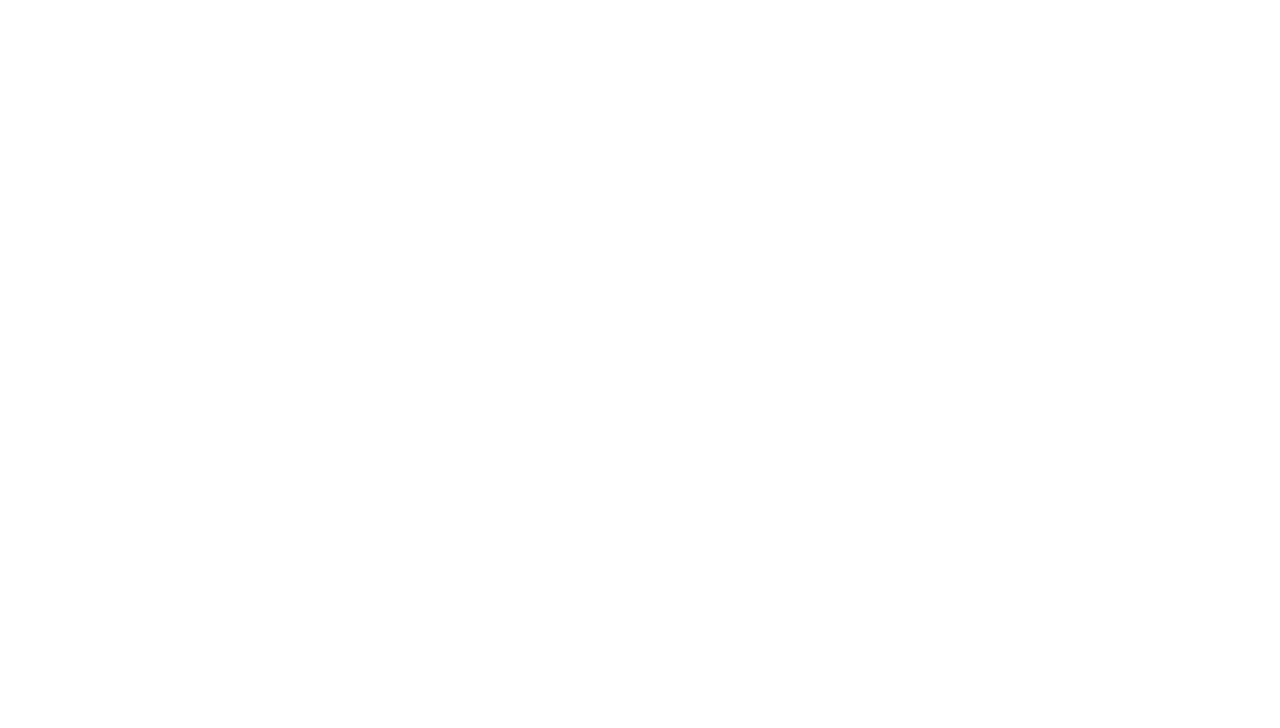
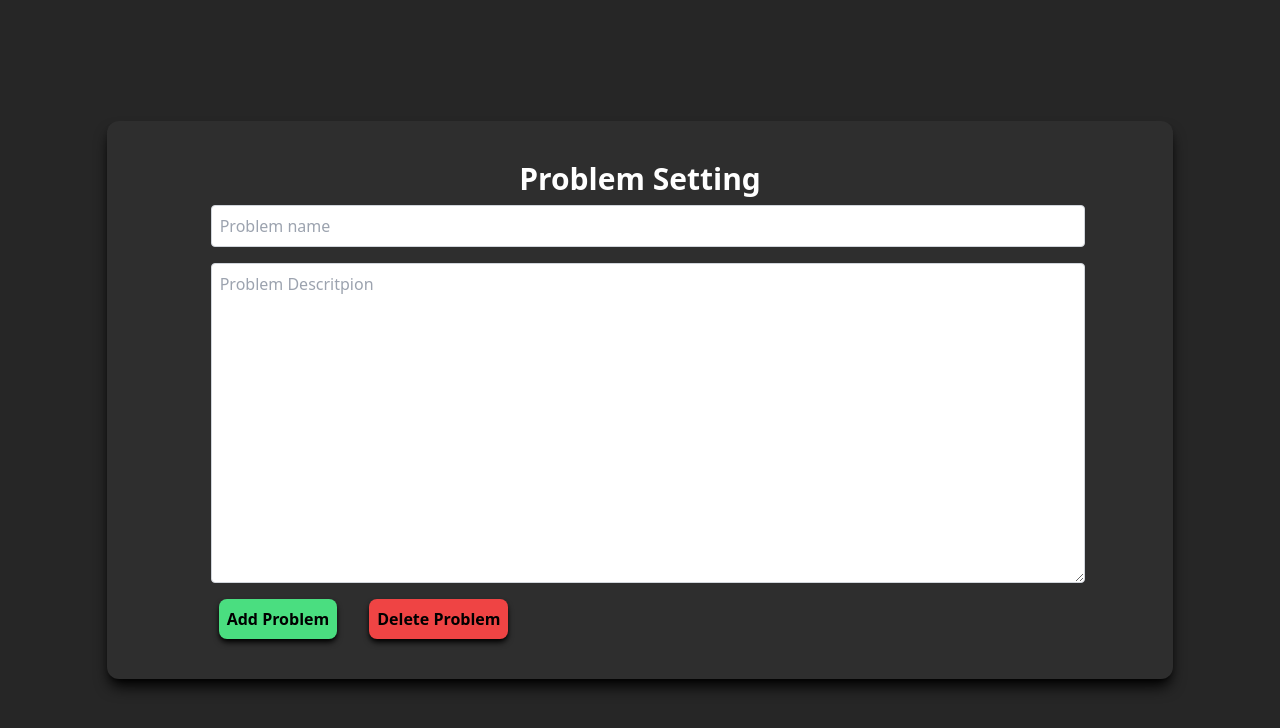
Before and after one commit to Kunal-0919/Online-Judge, a React (Vite) app in the folder frontend/: page /addproblem in a window 1280 px wide. Before the commit this address had no page. Shown: the top 728 px of the page. Built offline with nearby package versions, Linux system fonts and the light colour scheme.

Commit message:
minor changes

```diff
--- a/frontend/src/App.jsx
+++ b/frontend/src/App.jsx
@@ -1,12 +1,14 @@
 import { Routes, Route, Link } from "react-router-dom";
 import Login from "./components/login";
 import Signup from "./components/Signup";
+import CreateProblemModerator from "./components/addProblem";
 function App() {
   return (
     <>
       <Routes>
         <Route path="/login" element={<Login />} />
         <Route path="/signup" element={<Signup />} />
+        <Route path="/addproblem" element={<CreateProblemModerator />} />
       </Routes>
     </>
   );
--- /dev/null
+++ b/frontend/src/components/addProblem.jsx
@@ -0,0 +1,53 @@
+import LogoComponent from "./LogoComponent";
+import { useEffect, useState } from "react";
+function CreateProblemModerator() {
+  const [problemName, setProblemName] = useState("");
+  const [problemDesc, setProblemDesc] = useState("");
+  const [addTC, setAddTC] = useState(false);
+
+  return (
+    <>
+      <div className="flex items-center justify-center min-h-screen bg-primary">
+        <div className="bg-secondary shadow-lg shadow-black rounded-xl px-24 py-10 w-10/12">
+          <h1 className="text-3xl text-white text-center font-extrabold">
+            Problem Setting
+          </h1>
+          <input
+            type="text"
+            name="problem-name"
+            id="problem-name"
+            // value={problemName}
+            className="block m-2 p-2 border border-gray-300 rounded mb-4 w-full"
+            placeholder="Problem name"
+          />
+          <textarea
+            type="text"
+            name="problem-description"
+            id="problem-description"
+            // value={problemDesc}
+
+            className="block m-2 p-2 border border-gray-300 rounded mb-4 w-full h-80"
+            placeholder="Problem Descritpion"
+          />
+          <button className="bg-green-400 mx-4 text-black p-2 rounded-lg transition duration-200 shadow-md shadow-black ease-in-out hover:shadow-black hover:text-white hover:bg-black hover:border-2 hover:border-black font-extrabold">
+            Add Problem
+          </button>
+          <button className="bg-red-500 mx-4 text-black p-2 rounded-lg transition duration-200 shadow-md shadow-black ease-in-out hover:shadow-black hover:text-white hover:bg-black hover:border-2 hover:border-black font-extrabold">
+            Delete Problem
+          </button>
+        </div>
+
+        {/* we need to create a form for it */}
+        {/* Problem Name */}
+        {/* Problem Description */}
+        {/* Test Case */}
+        {/*{/* TC */}
+        {/* Add Test Case string format */}
+        {/* And also what do we need first we need to model the values */}
+        {/* Constraints */}
+      </div>
+    </>
+  );
+}
+
+export default CreateProblemModerator;
--- a/frontend/src/index.css
+++ b/frontend/src/index.css
@@ -1,3 +1,7 @@
 @tailwind base;
 @tailwind components;
 @tailwind utilities;
+
+/* body {
+    color: rgb(49, 49, 49);
+} */
--- a/frontend/tailwind.config.js
+++ b/frontend/tailwind.config.js
@@ -4,7 +4,8 @@ export default {
   theme: {
     extend: {
       colors: {
-        primary: "#3b82f6",
+        primary: "rgb(38,38,38)",
+        secondary: "rgb(46, 46, 46)",
       },
     },
   },
```
